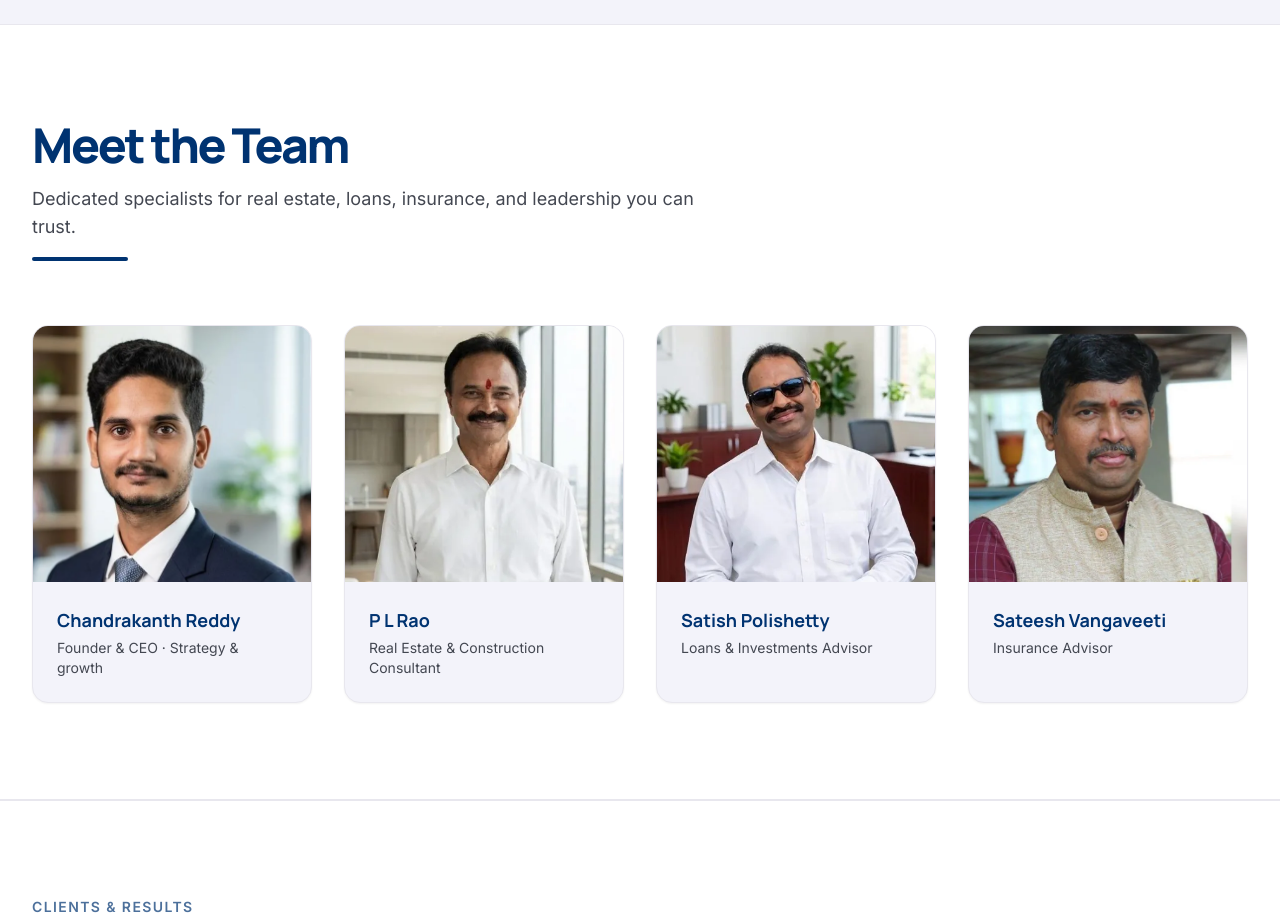
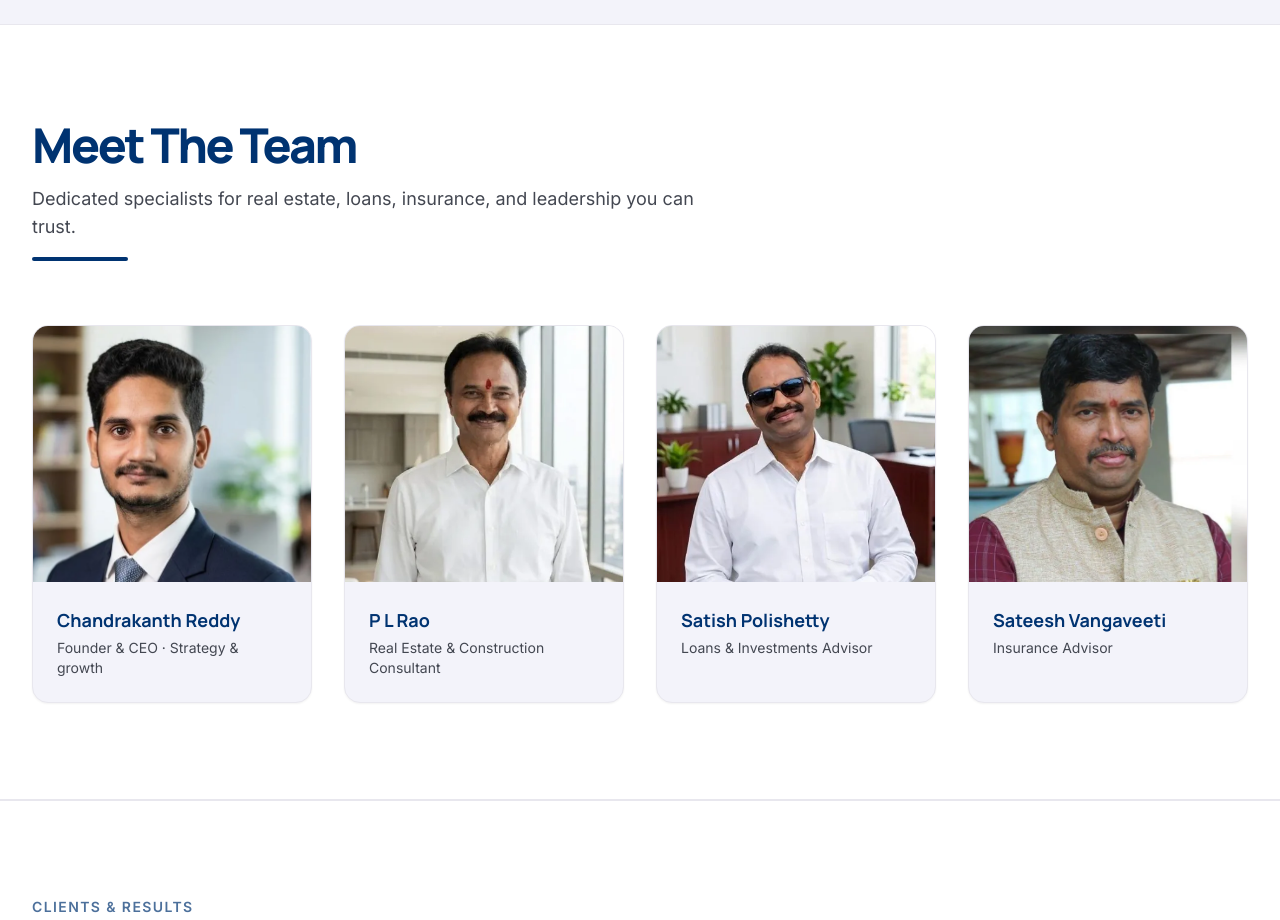
Before and after one commit to iamurali/digiempower, a plain HTML site: page index.html in a window 1280 px wide. Shown: the part 2040-2960 px from the top of the page. Drawn offline with nearby package versions, Linux system fonts and the light colour scheme.

Commit message:
minor fix

```diff
--- a/index.html
+++ b/index.html
@@ -703,7 +703,7 @@ tailwind.config = {
   <section class="py-16 md:py-24 bg-white border-y border-surface-container-high" id="team">
     <div class="max-w-7xl mx-auto px-4 sm:px-8">
       <div class="mb-12 md:mb-16 text-center md:text-left">
-        <h2 class="font-headline text-3xl sm:text-4xl md:text-5xl font-extrabold text-primary tracking-tighter mb-4">Meet the Team</h2>
+        <h2 class="font-headline text-3xl sm:text-4xl md:text-5xl font-extrabold text-primary tracking-tighter mb-4">Meet The Team</h2>
         <p class="text-on-surface-variant text-base sm:text-lg max-w-2xl mx-auto md:mx-0">Dedicated specialists for real estate, loans, insurance, and leadership you can trust.</p>
         <div class="h-1 w-24 bg-primary rounded-full mx-auto md:mx-0 mt-4"></div>
       </div>
```
